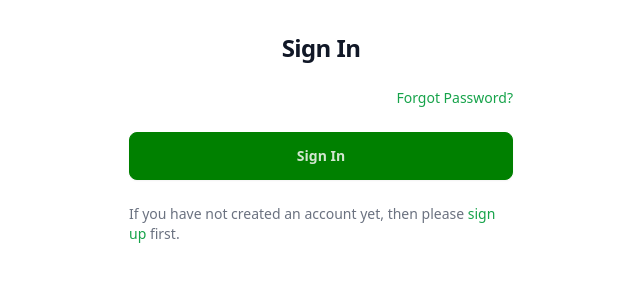
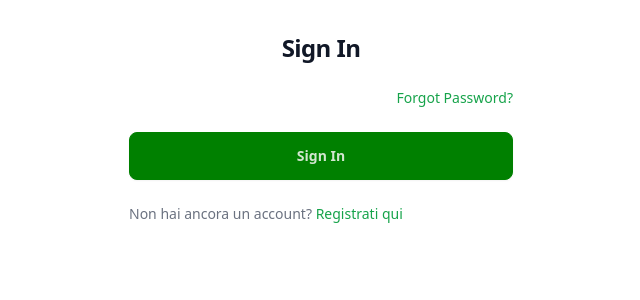
Before and after one commit to applewebbo/school_menu, a Django app: template templates/account/login.html in a window 1280 px wide. Shown: the top 300 px of the page, without its empty margins (319-959 px from the left). Run offline with Django 4.2, Linux system fonts and the light colour scheme; the template is opened without the code that fills it: most values are stand-ins (such as "Sample title", 1, 10 or a date in 2020); style sheets or scripts are compiled from the project's sources; some libraries are stand-ins or nearby versions.

Commit message:
traslated copy on login and signup pages

```diff
--- a/templates/account/login.html
+++ b/templates/account/login.html
@@ -22,8 +22,8 @@
             </div>
             <button type="submit" class="w-full btn btn-primary">{% trans "Sign In" %}</button>
             <p class="text-sm font-light text-gray-500 dark:text-gray-400">
-                {% blocktrans %}If you have not created an account yet, then please
-    <a href="{{ signup_url }}">sign up</a> first.{% endblocktrans %}
+                {% blocktrans %}Non hai ancora un account?
+    <a href="{{ signup_url }}">Registrati qui</a>{% endblocktrans %}
             </p>
         </form>
     </div>
--- a/templates/account/signup.html
+++ b/templates/account/signup.html
@@ -21,7 +21,7 @@
             {% endif %}
             <button class="w-full btn btn-primary" type="submit">{% trans "Sign Up" %}</button>
             <p class="text-sm font-light text-gray-500 dark:text-gray-400">
-                {% blocktrans %}Already have an account? Then please <a href="{{ login_url }}">sign in</a>.{% endblocktrans %}
+                {% blocktrans %}Hai già un account? Allora puoi <a href="{{ login_url }}">entrare qui</a>{% endblocktrans %}
             </p>
         </form>
     </div>
```
